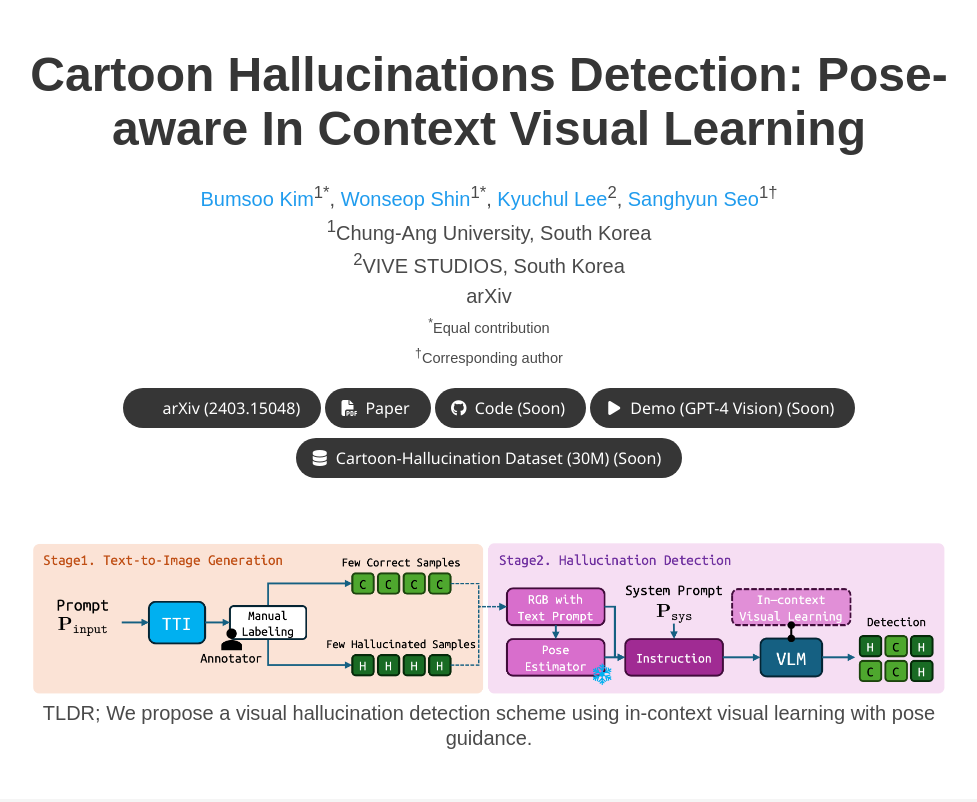
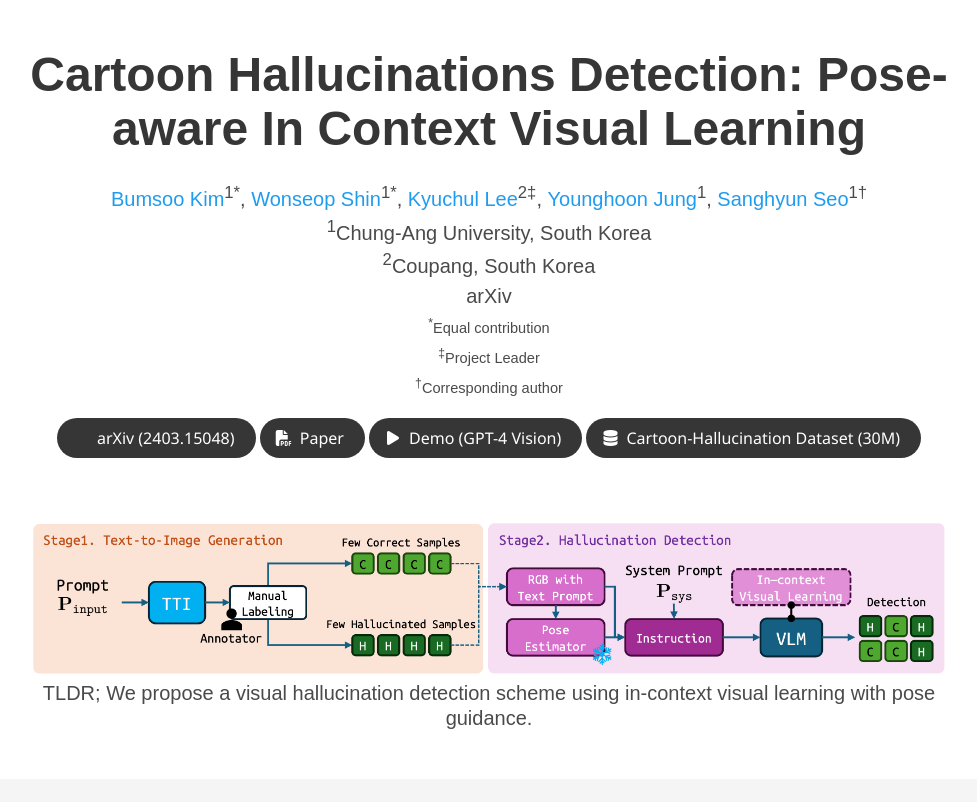
Before and after one commit to gh-BumsooKim/Cartoon-Hallucinations-Detection, a plain HTML site: page docs/index.html in a window 1280 px wide. Shown: the top 802 px of the page, without its empty margins (151-1128 px from the left). Drawn offline with nearby package versions, Linux system fonts and the light colour scheme; some icons are missing; a web font is replaced by a local one.

Commit message:
Update index.html

```diff
--- a/docs/index.html
+++ b/docs/index.html
@@ -51,17 +51,20 @@
               <span class="author-block">
                 <a href="https://scholar.google.com/citations?user=gVAxCO0AAAAJ" target="_blank">Wonseop Shin</a><sup>1*</sup>,</span>
               <span class="author-block">
-                <a href="https://scholar.google.com/citations?user=jXiLuh8AAAAJ" target="_blank">Kyuchul Lee</a><sup>2</sup>,</span>
-                <span class="author-block">
-                  <a href="http://grlab.cau.ac.kr/" target="_blank">Sanghyun Seo</a><sup>1&#8224;</sup></span>
+                <a href="https://scholar.google.com/citations?user=jXiLuh8AAAAJ" target="_blank">Kyuchul Lee</a><sup>2&Dagger;</sup>,</span>
+              <span class="author-block">
+                <a href="https://scholar.google.com/citations?user=E-BJvbsAAAAJ" target="_blank">Younghoon Jung</a><sup>1</sup>,</span>
+              <span class="author-block">
+                <a href="http://grlab.cau.ac.kr/" target="_blank">Sanghyun Seo</a><sup>1&dagger;</sup></span>
             </div>
               <div class="is-size-5 publication-authors">
                 <span class="author-block">
                   <sup>1</sup>Chung-Ang University, South Korea<br>
-                  <sup>2</sup>VIVE STUDIOS, South Korea<br>
+                  <sup>2</sup>Coupang, South Korea<br>
                   arXiv</span>
                 <span class="eql-cntrb"><small><br><sup>*</sup>Equal contribution</small></span>
-                <span class="eql-cntrb"><small><br><sup>&#8224;</sup>Corresponding author</small></span>
+                <span class="eql-cntrb"><small><br><sup>&Dagger;</sup>Project Leader</small></span>
+                <span class="eql-cntrb"><small><br><sup>&dagger;</sup>Corresponding author</small></span>
               </div>
 
               <div class="column has-text-centered">
@@ -90,7 +93,7 @@
               </span>
 
               <!-- Github link -->
-              <span class="link-block">
+              <!-- <span class="link-block">
                 <a href="https://github.com/gh-BumsooKim/Cartoon-Hallucinations-Detection" target="_blank"
                 class="external-link button is-normal is-rounded is-dark">
                 <span class="icon">
@@ -98,7 +101,8 @@
                 </span>
                 <span>Code (Soon)</span>
                 </a>
-              </span>
+              </span> -->
+
               <!-- Demo link -->
               <span class="link-block">
                 <a href="" target="_blank"
@@ -106,7 +110,7 @@
                 <span class="icon">
                   <i class="fa fa-play" aria-hidden="true"></i>
                 </span>
-                <span>Demo (GPT-4 Vision) (Soon)</span>
+                <span>Demo (GPT-4 Vision)</span>
                 </a>
               </span>
 
@@ -117,7 +121,7 @@
                 <span class="icon">
                   <i class="fa fa-database" aria-hidden="true"></i>
                 </span>
-                <span>Cartoon-Hallucination Dataset (30M) (Soon)</span>
+                <span>Cartoon-Hallucination Dataset (30M)</span>
                 </a>
               </span>
             </div>
```
